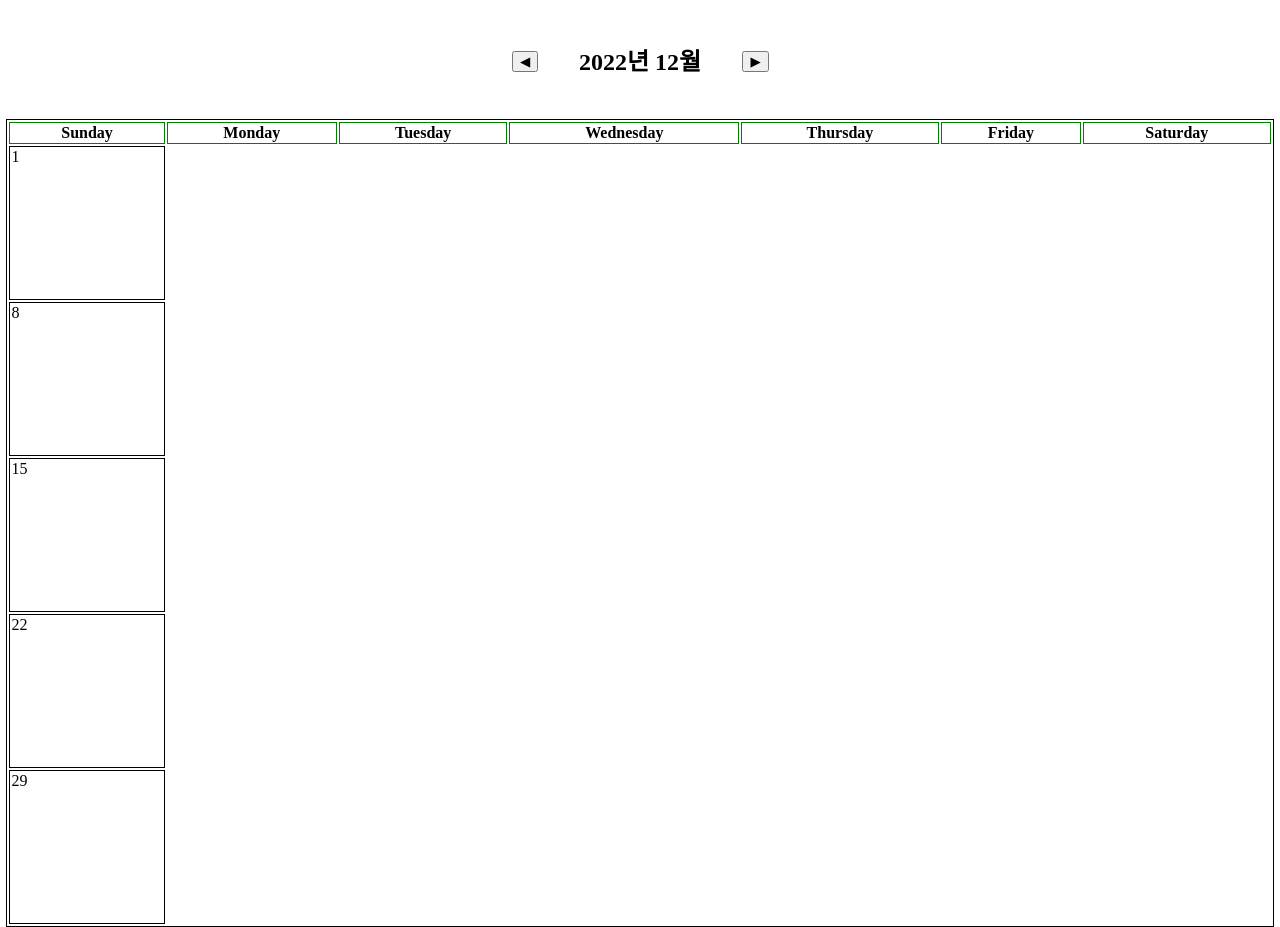
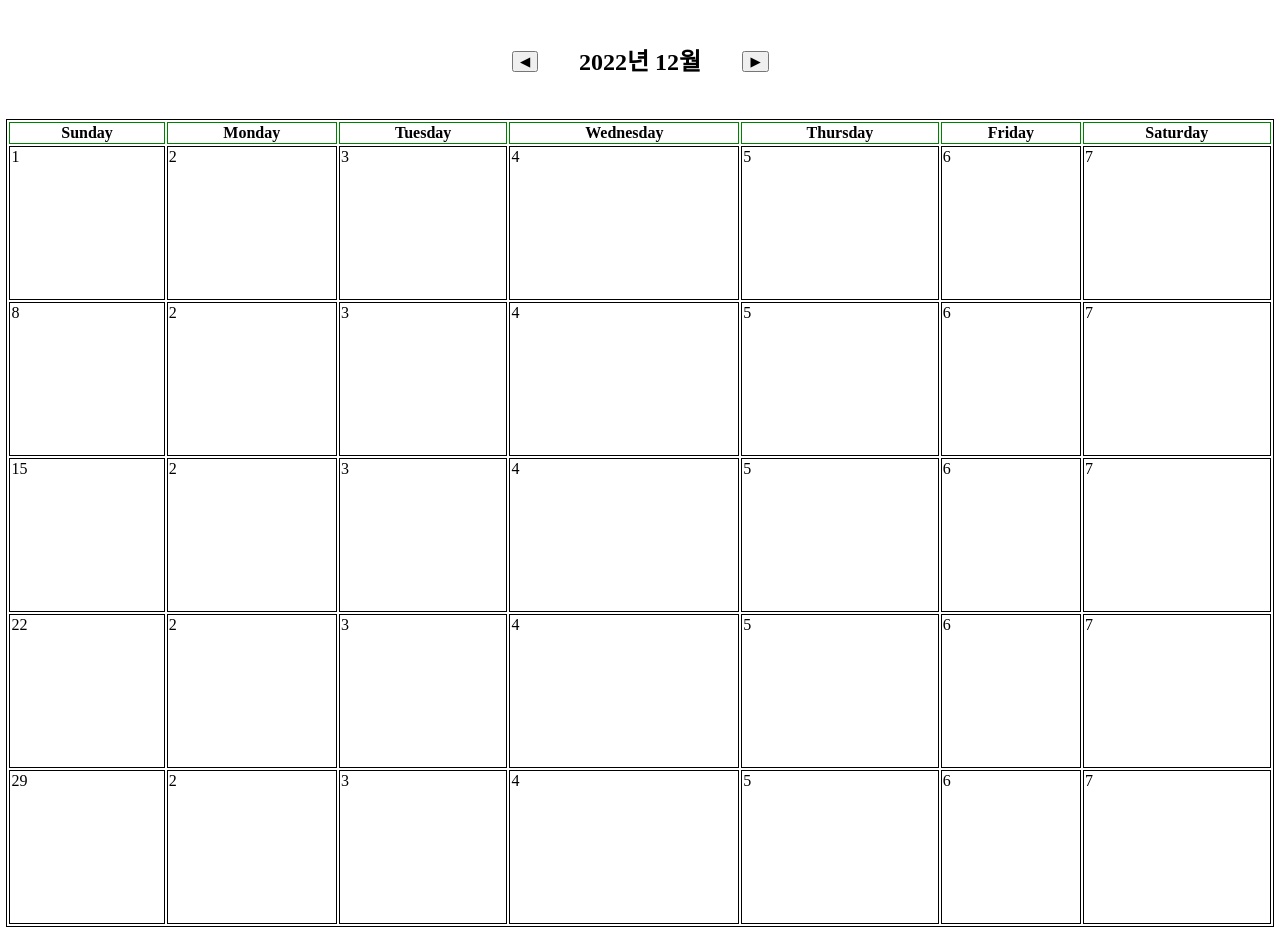
Before and after one commit to YoungcheolLee/calendar, a React (Create React App) app: page / in a window 1280 px wide. Built offline with nearby package versions, Linux system fonts and the light colour scheme; a web font is replaced by a local one.

Commit message:
Update Calendar

```diff
--- a/src/Calendar.js
+++ b/src/Calendar.js
@@ -33,10 +33,33 @@ const Calendar = () => {
   console.log(dummyData());
 
   // 요일별 데이터 출력 값
-  const myArr = dummyData().filter((item, idx) => {
-    return idx % 7 === 0 ? true : false;
-  });
-  console.log(myArr);
+  const myArray = [
+    {
+      myArr: dummyData().filter((item, idx) => {
+        return idx % 7 === 0 ? item : false;
+      }),
+      myArr2: dummyData().filter((item, idx) => {
+        return idx % 7 === 1 ? item : false;
+      }),
+      myArr3: dummyData().filter((item, idx) => {
+        return idx % 7 === 2 ? item : false;
+      }),
+      myArr4: dummyData().filter((item, idx) => {
+        return idx % 7 === 3 ? item : false;
+      }),
+      myArr5: dummyData().filter((item, idx) => {
+        return idx % 7 === 4 ? item : false;
+      }),
+      myArr6: dummyData().filter((item, idx) => {
+        return idx % 7 === 5 ? item : false;
+      }),
+      myArr7: dummyData().filter((item, idx) => {
+        return idx % 7 === 6 ? item : false;
+      }),
+    },
+  ];
+
+  console.log(myArray["myArr"]);
 
   return (
     <div>
@@ -65,10 +88,20 @@ const Calendar = () => {
             </tr>
           </thead>
           <tbody>
-            {myArr.map((element, idx) => (
-              <tr key={idx}>
-                <td>{element}</td>
-              </tr>
+            {myArray.map((element) => (
+              <>
+                {element.myArr.map((item, idx) => (
+                  <tr key={idx}>
+                    <td>{item}</td>
+                    <td>2</td>
+                    <td>3</td>
+                    <td>4</td>
+                    <td>5</td>
+                    <td>6</td>
+                    <td>7</td>
+                  </tr>
+                ))}
+              </>
             ))}
           </tbody>
         </table>
```
